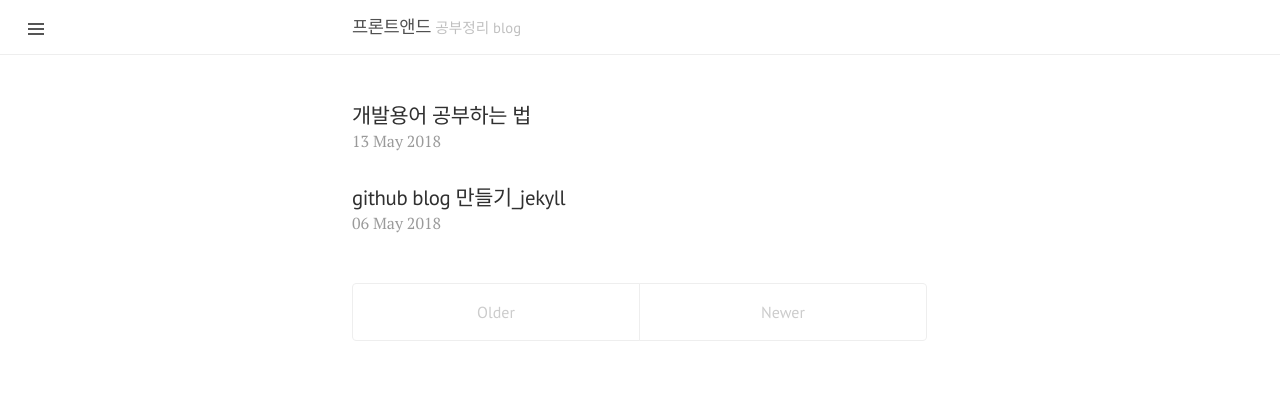
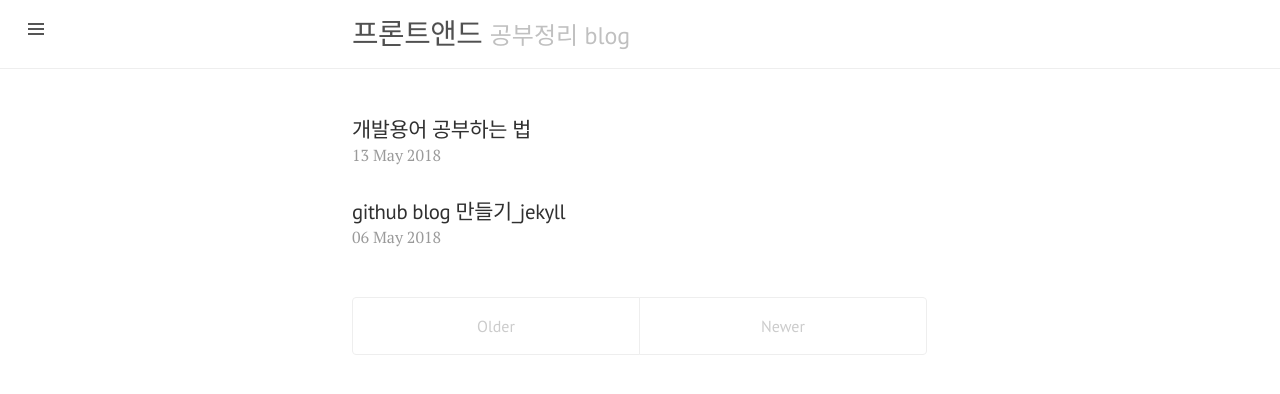
Before and after one commit to austinpark420/austinpark420.github.io, a Jekyll site: the page built from index.html, in a window 1280 px wide. Shown: the top 394 px of the page. Built offline with Jekyll 4.4.1, drawn with Linux system fonts in a browser that asks for light colours; the list of posts is cut into pages by our own code.

Commit message:
edit poole.css

```diff
--- a/public/css/poole.css
+++ b/public/css/poole.css
@@ -96,7 +96,7 @@
 }
 h3 {
   margin-top: 1.5rem;
-  font-size: 1.1rem;
+  font-size: 1.8rem;
 }
 h4, h5, h6 {
   margin-top: 1rem;
```
